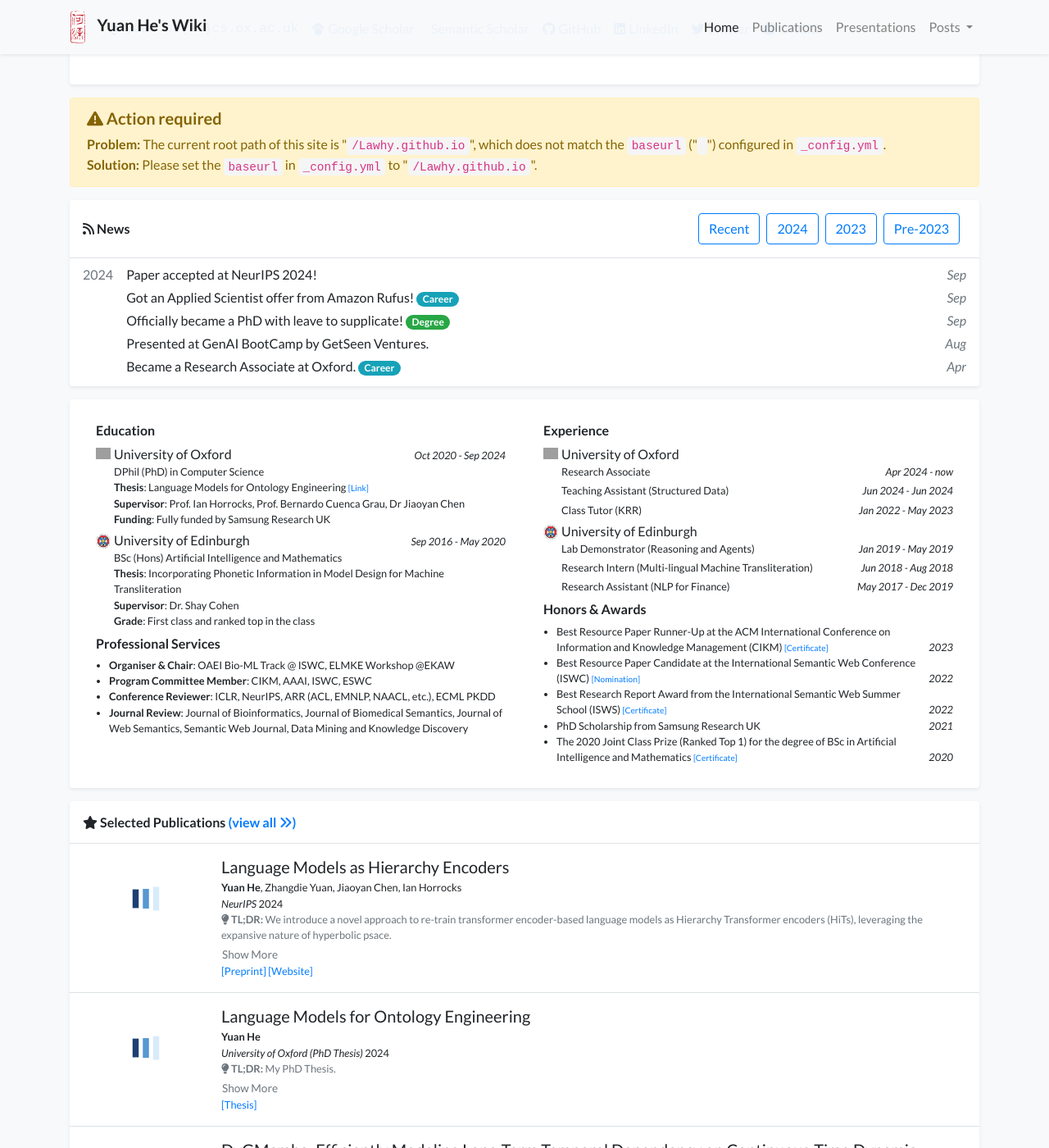
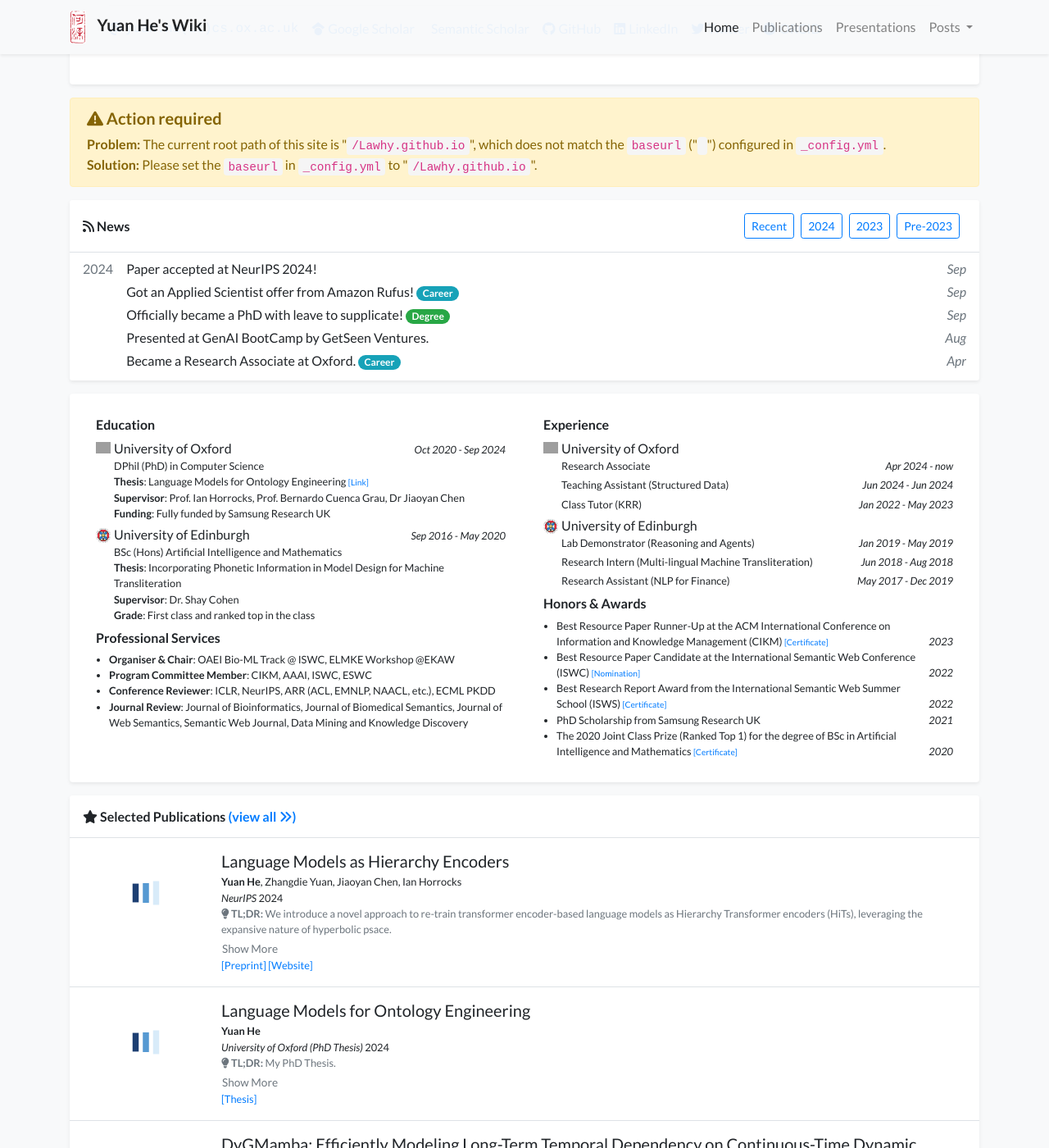
Before and after one commit to Lawhy/Lawhy.github.io, a Jekyll site: the page built from index.html, in a window 1280 px wide and 1400 px high, scrolled down 545 px. Shown: the whole window at 82% size. Built offline with Jekyll 4.4.1, drawn with Linux system fonts in a browser that asks for light colours; a style sheet for code colours, icons or effects is not loaded; grey boxes are pictures that could not be loaded.

Commit message:
update buttons

```diff
--- a/_includes/widgets/news_card.html
+++ b/_includes/widgets/news_card.html
@@ -9,23 +9,21 @@
 
         <!-- Year Selection Buttons -->
         <!-- Button generation for the last two years and older news -->
-        <div id="news-filter" class="d-flex align-items-center">
+        <div id="news-filter" class="d-flex align-items-center flex-wrap">
             <!-- Most Recent Button -->
-            <button class="btn btn-outline-primary mr-2" onclick="filterNews('recent', '{{ recent_news_limit }}')">Recent</button>
+            <button class="btn btn-outline-primary mr-2 btn-sm" onclick="filterNews('recent', '{{ recent_news_limit }}')">Recent</button>
 
             {% assign current_year = 'now' | date: "%Y" %}
             {% assign recent_years = current_year | minus: 1 %}
 
             <!-- Generate buttons for the last two years dynamically -->
-            <button class="btn btn-outline-primary mr-2" onclick="filterNews('{{ current_year }}')">{{ current_year }}</button>
-            <button class="btn btn-outline-primary mr-2" onclick="filterNews('{{ recent_years }}')">{{ recent_years }}</button>
+            <button class="btn btn-outline-primary mr-2 btn-sm" onclick="filterNews('{{ current_year }}')">{{ current_year }}</button>
+            <button class="btn btn-outline-primary mr-2 btn-sm" onclick="filterNews('{{ recent_years }}')">{{ recent_years }}</button>
 
             <!-- Button for older news -->
-            <button class="btn btn-outline-primary mr-2" onclick="filterNews('older')">Pre-{{ recent_years }}</button>
+            <button class="btn btn-outline-primary mr-2 btn-sm" onclick="filterNews('older')">Pre-{{ recent_years }}</button>
         </div>
     </div>
-
-
 
     <!-- News Listing -->
     <div id="news-container" class="px-3 pb-1">
@@ -114,3 +112,14 @@
         filterNews('recent', '{{ recent_news_limit }}');
     });
 </script>
+
+
+<style>
+    /* Custom scaling for extra-small devices */
+    @media (max-width: 576px) {
+        #news-filter button {
+            font-size: 0.75rem; /* Adjust font size for mobile */
+            padding: 0.25rem 0.5rem; /* Adjust padding for mobile */
+        }
+    }
+</style>
```
